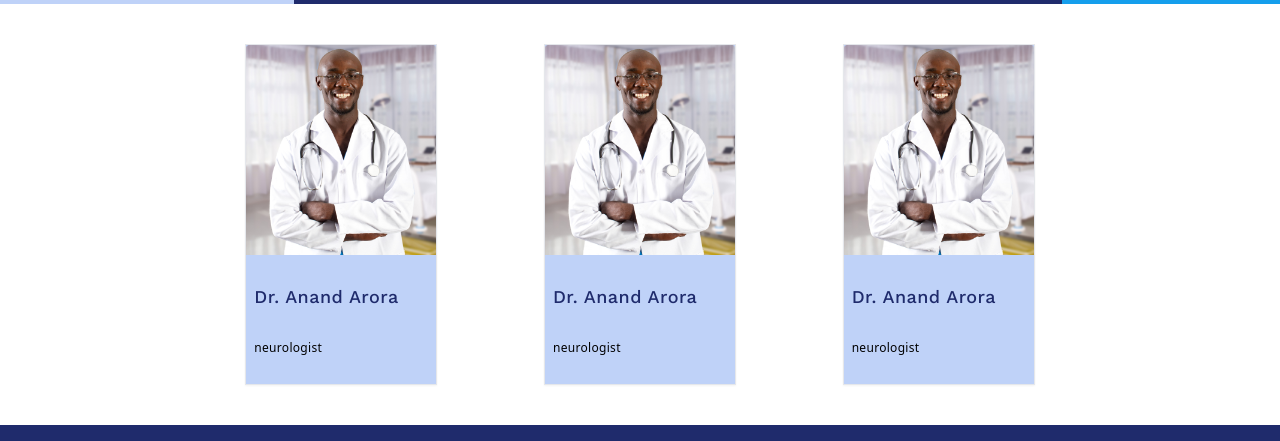
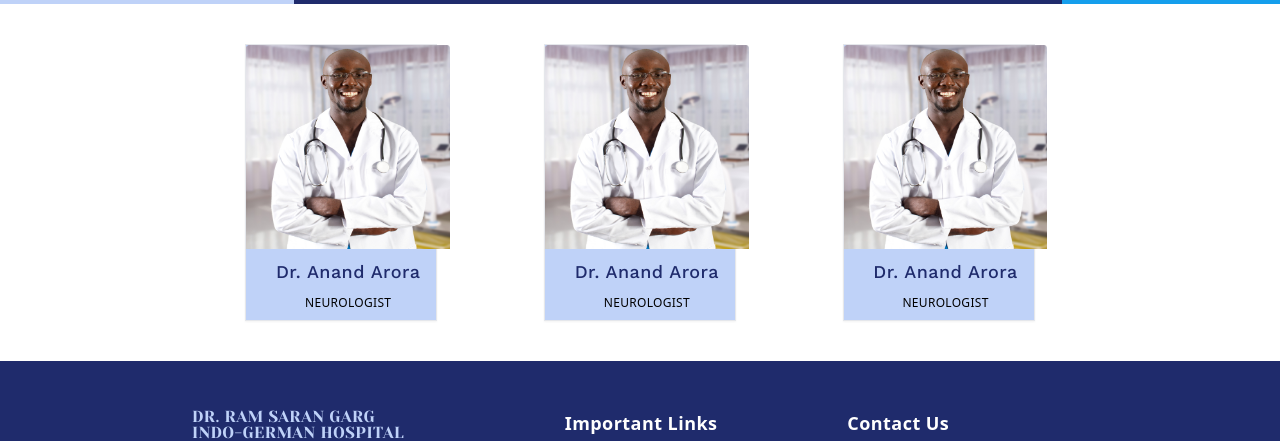
Before and after one commit to hospital-website/hospital-website, a React (Create React App) app: page /doctors in a window 1280 px wide. Shown: the part 362-803 px from the top of the page. Built offline with nearby package versions, Linux system fonts and the light colour scheme.

Commit message:
fixes-services-doctors-page

```diff
--- a/src/Components/Assets/ServiceCard.js
+++ b/src/Components/Assets/ServiceCard.js
@@ -2,20 +2,24 @@ import { AiOutlineArrowRight } from "react-icons/ai";
 
 const ServiceCard = ({ image, title, description, link }) => {
   return (
-    <div className="aspect-[9/16] border border-gray-200 shadow-sm grid justify-between overflow-hidden">
-      <img src={image} alt="" className="objet-cover" />
+    <div className="aspect-[9/12] border border-gray-200 shadow-xl grid justify-between overflow-hidden">
+      <div className="w-full aspect-square">
+        <img src={image} alt="" className="w-full h-full object-cover" />
+      </div>
       <p className="px-2 font-work capitalize text-lg font-medium text-primary">
         {title}
       </p>
       <p className="px-2 text-xs">{description}</p>
-      <a
+
+      {/* <a
         href={link ? link : "#"}
         target="_blank"
         className="flex p-2 items-center gap-2 text-xs text-secondary hover:underline"
       >
         Learn More
         <AiOutlineArrowRight />
-      </a>
+      </a> */}
+
     </div>
   );
 };
--- a/src/Components/DoctorCard/DoctorCard.js
+++ b/src/Components/DoctorCard/DoctorCard.js
@@ -11,24 +11,26 @@ const DoctorCard = ({ image, name, role }) => {
     <div>
       <ReactCardFlip isFlipped={isFlipped} flipDirection="vertical">
         <div
-          className="aspect-[9/16] md:w-[15vw] w-[40vw] border border-gray-200 shadow-sm grid justify-between bg-accent"
+          className="aspect-[9/13] md:w-[15vw] w-[40vw] border border-gray-200 shadow-sm grid justify-between bg-accent"
           onMouseOver={handleFlip}
           // onMouseLeave={handleFlip}
         >
-          <img src={image} alt="" />
-          <p className="px-2 font-work capitalize text-lg font-medium text-primary">
+          <div className="w-full aspect-square">
+            <img src={image} alt="" className="w-full h-full objet-cover" />
+          </div>
+          <p className="px-2 font-work capitalize text-center text-lg font-medium text-primary">
             {name}
           </p>
-          <p className="px-2 text-xs">{role}</p>
+          <p className="px-2 text-xs text-center uppercase">{role}</p>
         </div>
 
         <article
-          className="aspect-[9/16] md:w-[15vw] w-[40vw] bg-accent text-primary font-work text-lg font-medium"
+          className="aspect-[9/13] md:w-[15vw] w-[40vw] bg-accent text-primary font-work text-lg grid place-items-center py-8 font-medium"
           onMouseLeave={handleFlip}
         >
-          <p>MD</p>
-          <p>MBBS</p>
-          <p>10 years of experience</p>
+          <p className="text-center">MD</p>
+          <p className="text-center">MBBS</p>
+          <p className="text-center">10 years of experience</p>
         </article>
       </ReactCardFlip>
     </div>
--- a/src/Pages/Home/Home.js
+++ b/src/Pages/Home/Home.js
@@ -184,14 +184,14 @@ const Home = () => {
               </li>
             </ul>
             <br />
-            <p className="font-work text-base font-normal mb-4">
+            <p className="text-justify font-work text-base font-normal py-4 mb-4">
               The hospital not only renders high quality medical services at a
               nominal cost that any class of society can afford, it also holds
               free medical camps in the neighbouring villages. The motto of Dr.
               Ram saran Garg (Indo-German) Hospital is to serve humanity be
               extending selfless, impartial and secular services.
             </p>
-            <p className="font-work text-base font-normal">
+            <p className="text-justify font-work text-base font-normal">
               Regular health check-up camps are held in the nearby villages and
               in both branches of the hospital during which free health check-up
               is done for all.
```
